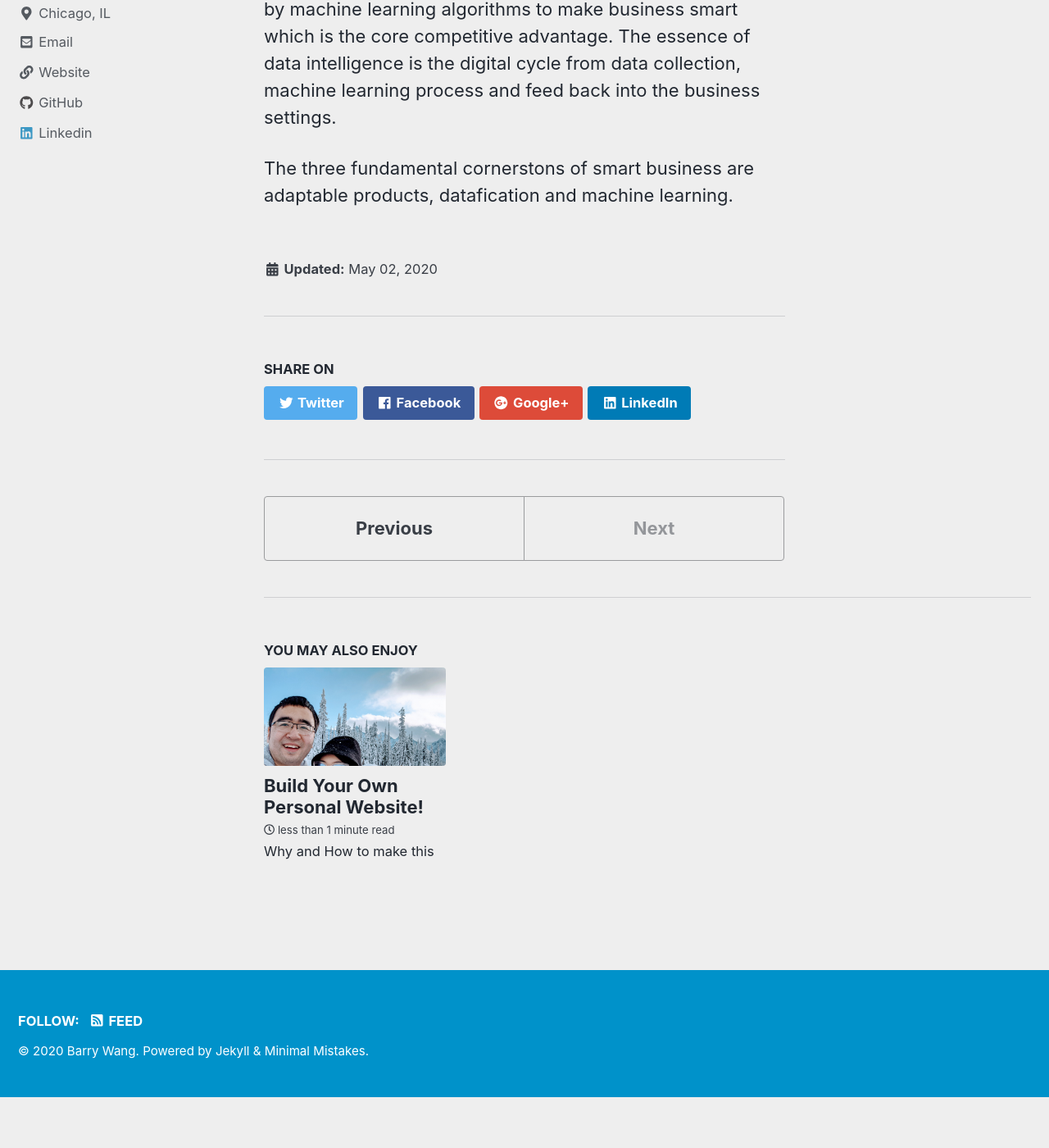
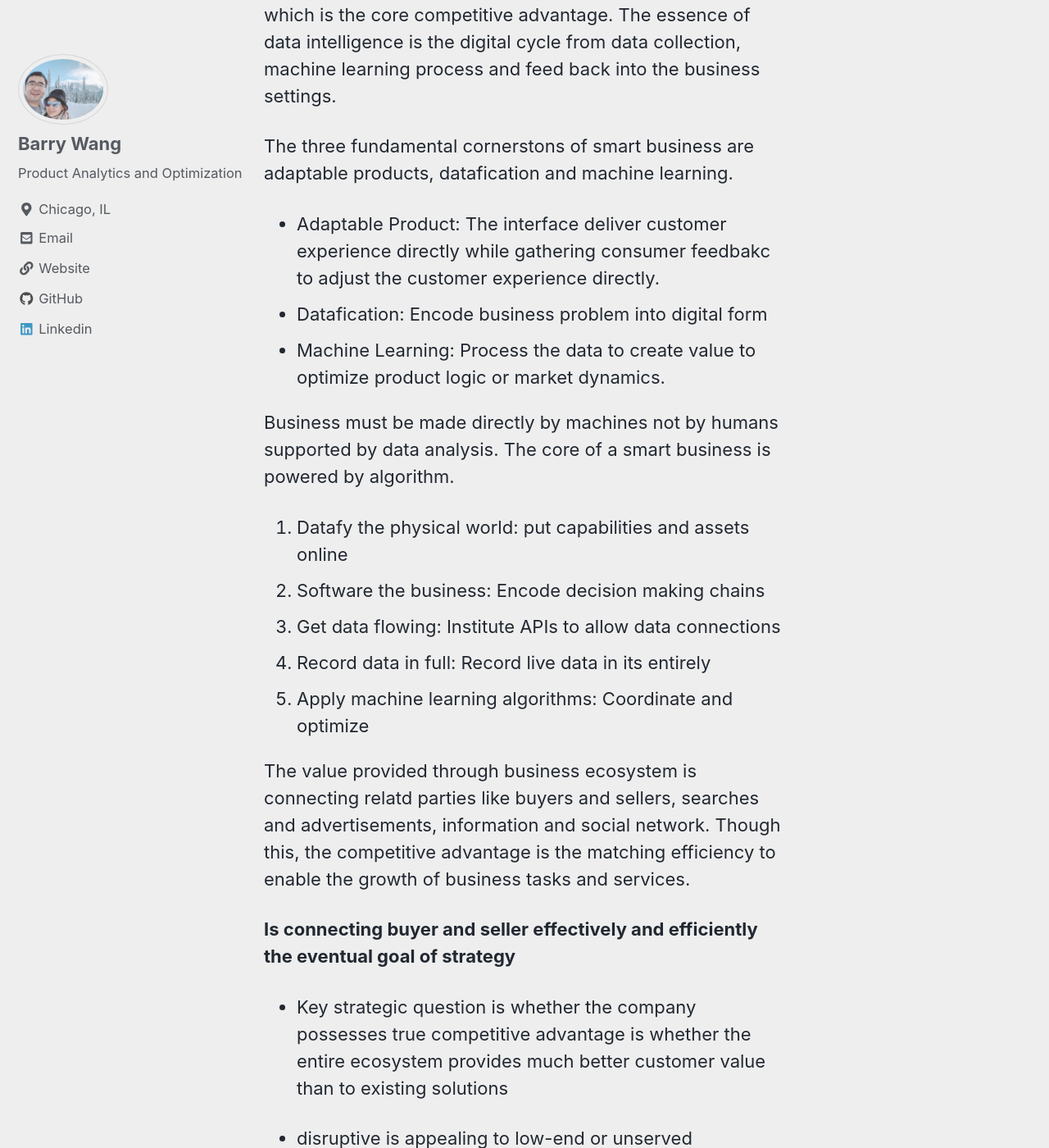
Before and after one commit to mw4ccBarry/mw4ccBarry.github.io, a Jekyll site: the page built from _posts/2020-05-10-notes-about-book-of smart-businesst.md, in a window 1280 px wide and 1400 px high, scrolled down 1083 px. Shown: the whole window at 82% size. Built offline with Jekyll 4.4.1, drawn with Linux system fonts in a browser that asks for light colours; cached includes are drawn as plain includes; nearby versions of some CDN libraries; before the commit the page ends 2420 px from its top, so only the background shows below that; some of the changed text lies outside the part shown.

Commit message:
update posts

```diff
--- a/_posts/2020-05-10-notes-about-book-of smart-businesst.md
+++ b/_posts/2020-05-10-notes-about-book-of smart-businesst.md
@@ -9,7 +9,7 @@ comments: true
 
 Embrace new technology to connect all your players and redeisgn industries.
 
-$$Smart\ Business = Data\ Intelligence + Network\ Coordination$$
+Smart Business = Data Intelligence + Network Coordination
 
 - **Data Intelligence**: Enable large scale business networks
 - **Network Coordination**: Ensure efficient operations and decisions
@@ -17,3 +17,21 @@ $$Smart\ Business = Data\ Intelligence + Network\ Coordination$$
 The value chain can be configured to achieve scale and customization with network coordination and data intelligence. **Network coordination** is autonomous management of the simultaneous interactions of multiple parties to a business task. Instead of passing the tasks sequentially, the network help all parties cooperate together to solve the problem effectively and efficiently than the vertical integration. This would help the key elements of business: **scale, cost, speed and customization**. Network coordination unbundles business activities from the traditional supply chain. **Data Intelligence** combines data, algorithms and adaptable services. This term emphasizes the constant stream of data by user engagement being used by machine learning algorithms to make business smart which is the core competitive advantage. The essence of data intelligence is the digital cycle from data collection, machine learning process and feed back into the business settings.
 
 The three fundamental cornerstons of smart business are adaptable products, datafication and machine learning.
+- Adaptable Product: The interface deliver customer experience directly while gathering consumer feedbakc to adjust the customer experience directly.
+- Datafication: Encode business problem into digital form
+- Machine Learning: Process the data to create value to optimize product logic or market dynamics.
+
+Business must be made directly by machines not by humans supported by data analysis. The core of a smart business is powered by algorithm.
+1. Datafy the physical world: put capabilities and assets online
+2. Software the business: Encode decision making chains
+3. Get data flowing: Institute APIs to allow data connections
+4. Record data in full: Record live data in its entirely
+5. Apply machine learning algorithms: Coordinate and optimize
+
+The value provided through business ecosystem is connecting relatd parties like buyers and sellers, searches and advertisements, information and social network. Though this, the competitive advantage is the matching efficiency to enable the growth of business tasks and services.
+
+**Is connecting buyer and seller effectively and efficiently the eventual goal of strategy**
+
+- Key strategic question is whether the company possesses true competitive advantage is whether the entire ecosystem provides much better customer value than to existing solutions
+
+- disruptive is appealing to low-end or unserved consumers and then migrate to the mainstream market
```
Also changed, not shown: _posts/2020-05-15-Product-Analytics-Related.md (added), 1 other file.
